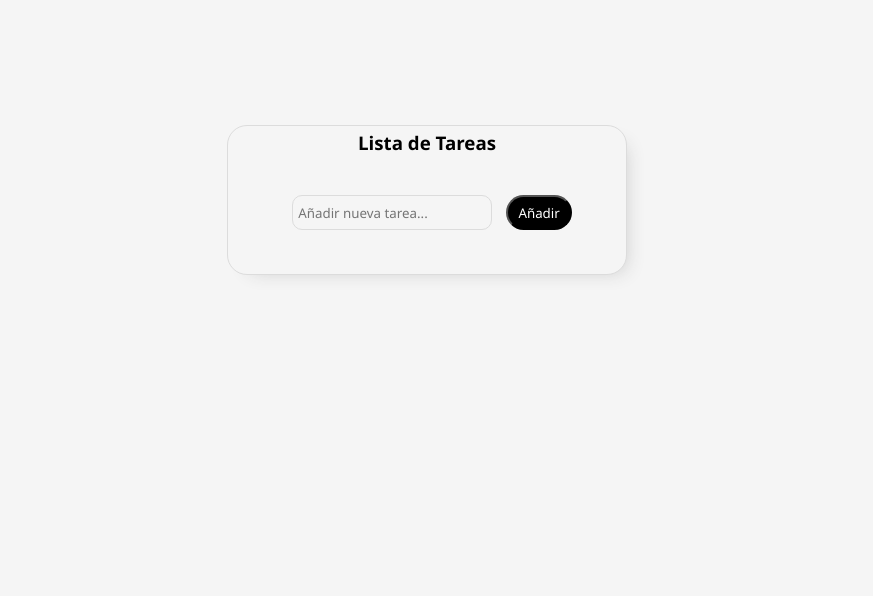
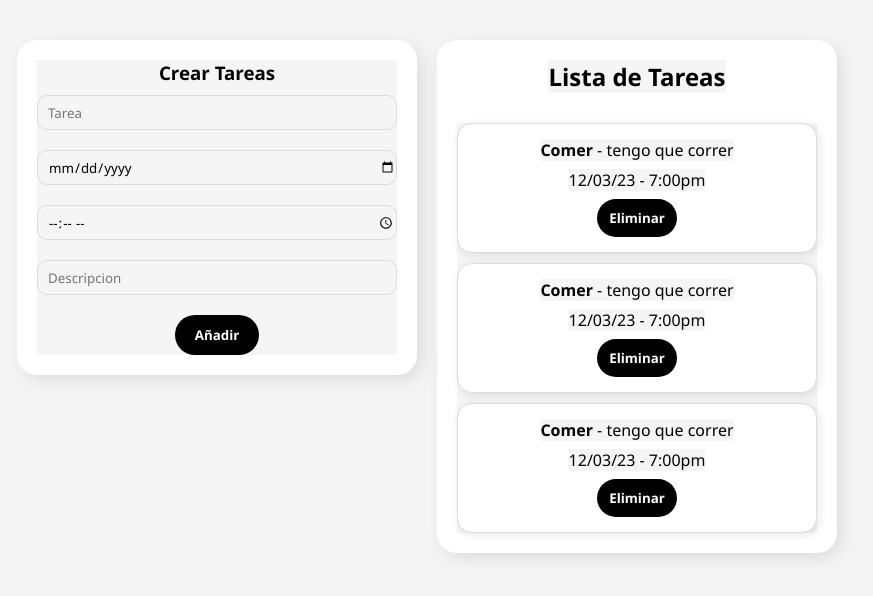
Before and after one commit to sgonzalez55/Laboratorio3, a plain HTML site: page index.html in a window 1280 px wide. Shown: the whole page, without its empty margins (213-1086 px from the left). Drawn offline with Linux system fonts and the light colour scheme.

Commit message:
Se agrego la seccion de listar tareas en html y css

```diff
--- a/css/style.css
+++ b/css/style.css
@@ -1,64 +1,111 @@
-*{
+* {
     margin: 0;
     padding: 0;
     box-sizing: border-box;
+    font-family: 'Segoe UI', Tahoma, Geneva, Verdana, sans-serif;
     background-color: #f5f5f5;
-    font-family: 'Segoe UI', Tahoma, Geneva, Verdana, sans-serif;
 }
 
-
-.container-todolist{
+.container-todolist {
     display: flex;
-    height: 100%;
-    width: 100%;
     justify-content: center;
-
-
+    align-items: flex-start;
+    gap: 20px;
+    padding: 40px;
+    height: 100vh;
 }
 
-.task{
-    display: flex;
-    justify-content: center;
-    align-items: center;
+.task, .listar-tareas {
     width: 400px;
-    height: 400px;
-    margin: 0 auto;
-
-}
-.form{
-    height: 150px;
-    width: 400px;
+    background-color: white;
+    border-radius: 20px;
     padding: 20px;
+    box-shadow: 5px 5px 15px rgba(199, 199, 199, 0.5);
     display: flex;
     flex-direction: column;
-    justify-content: center;
     align-items: center;
     text-align: center;
+}
+
+.task {
+    height: auto;
+}
+
+.form {
+    width: 100%;
+}
+
+.input {
     border: 1px solid #dcdcdc;
-    border-radius: 20px;
-    -webkit-box-shadow: 10px 8px 19px -12px rgba(199,199,199,1);
-    -moz-box-shadow: 10px 8px 19px -12px rgba(199,199,199,1);
-    box-shadow: 10px 8px 19px -12px rgba(199,199,199,1);
-
-    form{
-        padding: 30px;
-        .input{
-            border: 1px solid #dcdcdc;
-            margin: 10px;
+    margin: 10px 0;
     height: 35px;
-            width: 200px;
-            padding-left:5px;
-            text-align: left;
+    width: 100%;
+    padding-left: 10px;
     border-radius: 10px;
 }
-        .btn{
+
+.btn {
     background-color: black;
     color: white;
-            height: 35px;
-            padding: 0 10px 0 10px;
+    height: 40px;
+    padding: 0 20px;
     border-radius: 100vmax;
-
+    border: none;
+    cursor: pointer;
+    margin-top: 10px;
+    font-weight: bold;
 }
 
+.btn:hover {
+    background-color: rgb(40, 40, 40);
 }
+
+/*OJO AQUI VAN LAS TAREAS LISTADAS*/
+.listar-tareas {
+    height: auto;
+    display: flex;
+    flex-direction: column;
+    align-items: center;
+    gap: 15px;
 }
+
+.titulo {
+    font-size: 1.5em;
+    font-weight: bold;
+    margin-bottom: 15px;
+}
+
+.tabla {
+    display: flex;
+    flex-direction: column;
+    gap: 10px;
+    width: 100%;
+}
+
+.tarea {
+    background-color: white;
+    border: 1px solid #dcdcdc;
+    padding: 15px;
+    border-radius: 15px;
+    box-shadow: 2px 2px 10px rgba(0, 0, 0, 0.1);
+    display: flex;
+    flex-direction: column;
+    align-items: center;
+    gap: 8px;
+    width: 100%;
+}
+
+.btn-delete {
+    background-color: black;
+    color: white;
+    border: none;
+    padding: 10px;
+    border-radius: 100vmax;
+    cursor: pointer;
+    font-weight: bold;
+    width: 80px;
+}
+
+.btn-delete:hover {
+    background-color: rgb(40, 40, 40);
+}
--- a/index.html
+++ b/index.html
@@ -6,7 +6,7 @@
     <title>Tareas</title>
     <link rel="stylesheet" href="./css/style.css">
     <link rel="shortcut icon" href="./assets/img/favicon.ico" type="image/x-icon">
-    <script src="./js/app.js"></script>
+
 </head>
 <body>
 
@@ -21,17 +21,48 @@
 
             <div class="form">
 
-                <h3>Lista de Tareas</h3>
-                <form action="" >
-                    <input id="input-task" class="input" type="text" placeholder="Añadir nueva tarea...">
-                    <input  onclick="addLocal()" class="btn" type="button" value="Añadir" >
+                <h3>Crear Tareas</h3>
+                <form id="formulario" action="" >
+                    <input  class="input" type="text" placeholder="Tarea" required>
+                    <input  class="input" type="date" placeholder="Fecha" required>
+                    <input  class="input" type="time" placeholder="Hora" required>
+                    <input  class="input" type="text" placeholder="Descripcion" required>
+
                 </form>
+
+                <input  class="btn" type="submit" value="Añadir" >
+            </div>
+
+            <div class="list-task">
+
             </div>
         </div>
+
+        <div class="listar-tareas">
+            <h3 class="titulo">Lista de Tareas</h3>
+            <div class="tabla">
+                <div class="tarea">
+                    <p><strong>Comer</strong> - tengo que correr</p>
+                    <p>12/03/23 - 7:00pm</p>
+                    <button class="btn-delete">Eliminar</button>
+                </div>
+                <div class="tarea">
+                    <p><strong>Comer</strong> - tengo que correr</p>
+                    <p>12/03/23 - 7:00pm</p>
+                    <button class="btn-delete">Eliminar</button>
+                </div>
+                <div class="tarea">
+                    <p><strong>Comer</strong> - tengo que correr</p>
+                    <p>12/03/23 - 7:00pm</p>
+                    <button class="btn-delete">Eliminar</button>
+                </div>
+            </div>
+        </div>
+
 
     </section>
 
 </main>
-
+<script src="./js/app.js"></script>
 </body>
 </html>
```
Lines whose indentation alone changed are shown as unchanged.
